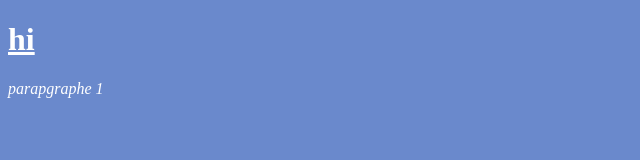
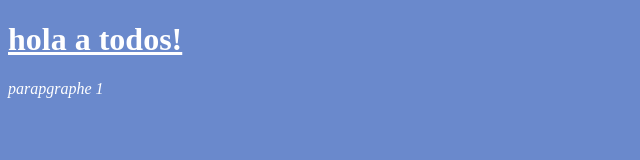
Before and after one commit to mareenmaud/TutoGit, a plain HTML site: page index.html in a window 1280 px wide. Shown: the whole page, without its empty margins (0-640 px from the left). Drawn offline with Linux system fonts and the light colour scheme.

Commit message:
modification des en-têtes 2

```diff
--- a/index.html
+++ b/index.html
@@ -10,7 +10,7 @@
 	</style>
 </head>
 <body>
-<h1><u>hi</u></h1>
+<h1><u>hola a todos!</u></h1>
 <p><i>parapgraphe 1</i></p>
 </body>
 </html>
```
Also changed, not shown: planning.txt (added).
